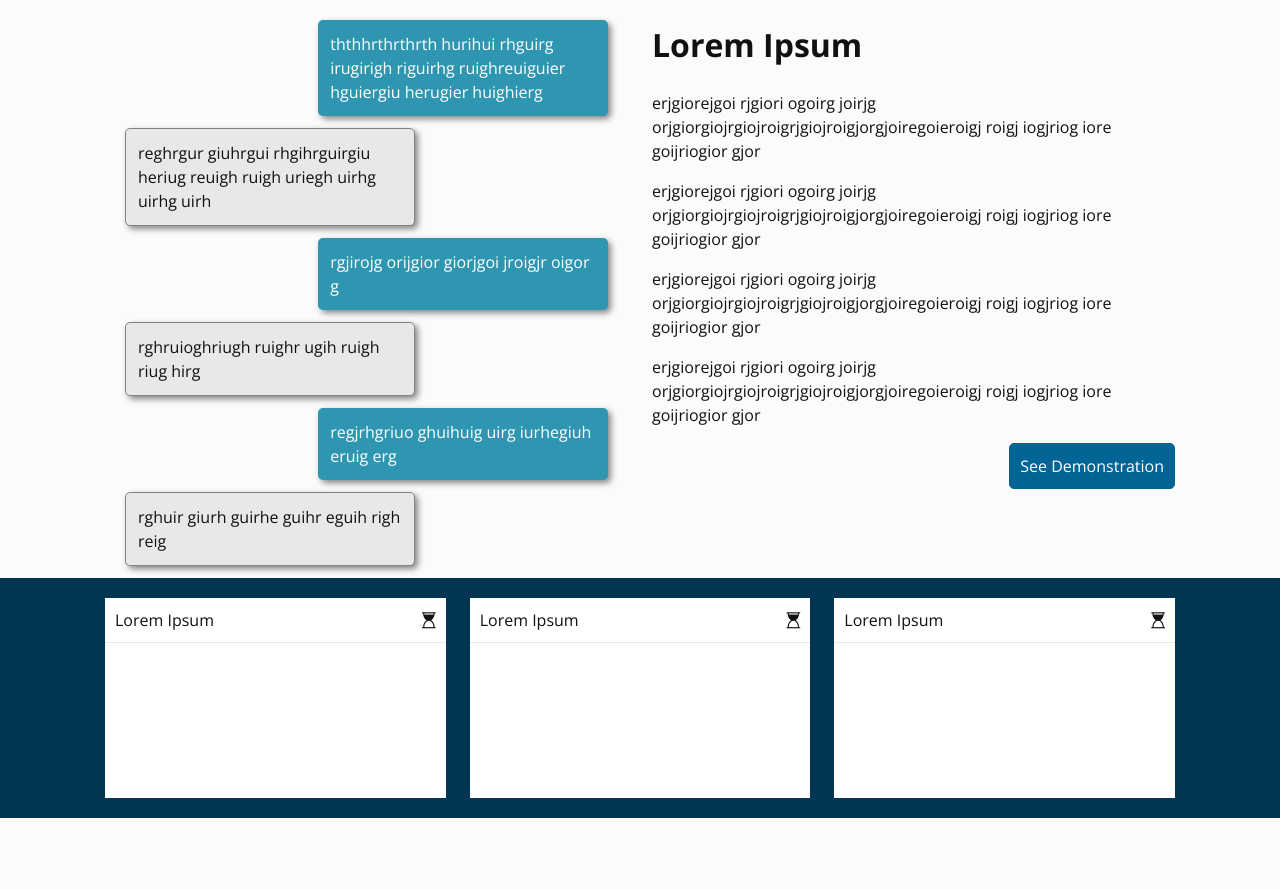
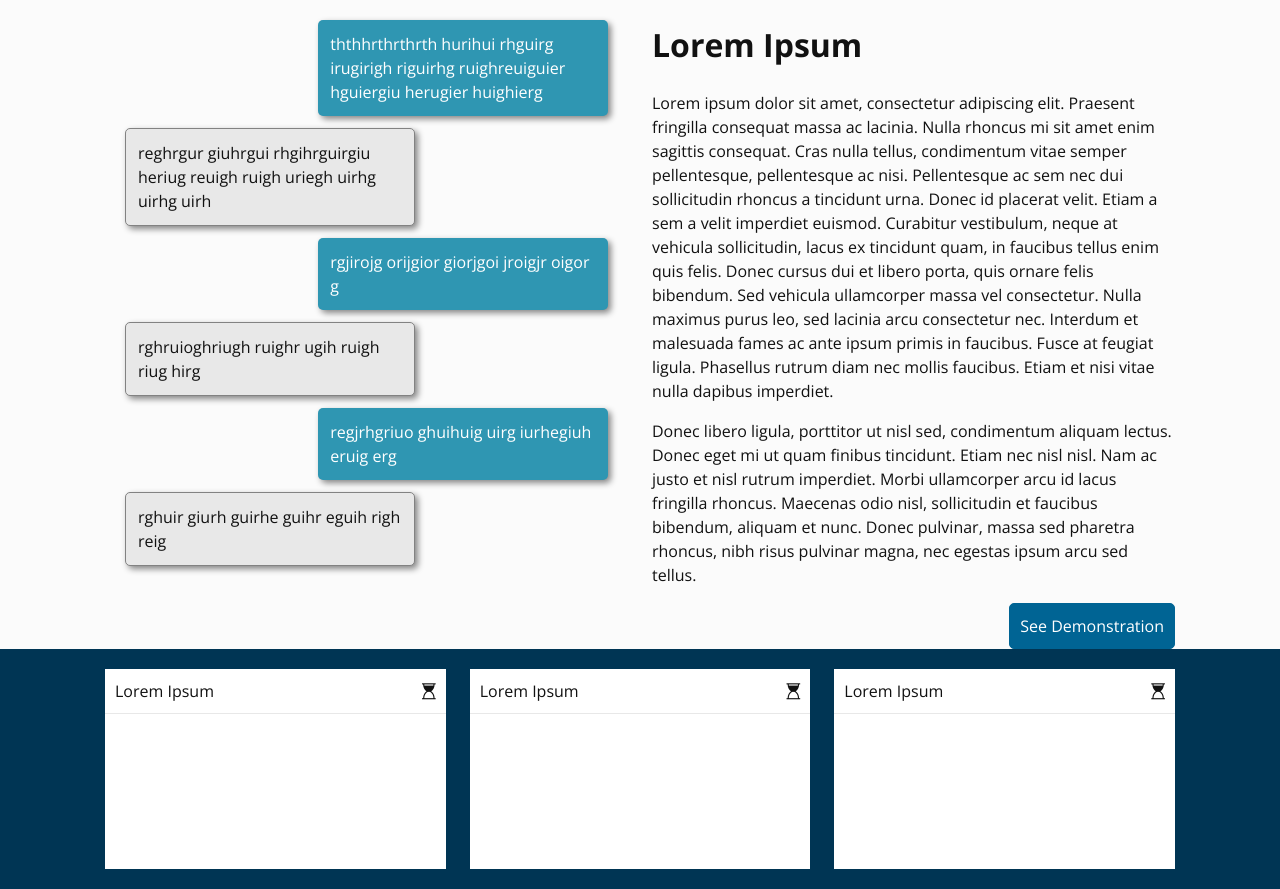
Before and after one commit to apentu/apentu.github.io, a Jekyll site: the page built from index.md, in a window 1280 px wide. Shown: the part 560-1449 px from the top of the page. Built offline with Jekyll 4.4.1, drawn with Linux system fonts in a browser that asks for light colours; before the commit the page ends 1378 px from its top, so only the background shows below that.

Commit message:
update lorem

```diff
--- a/_layouts/home.html
+++ b/_layouts/home.html
@@ -31,10 +31,8 @@ layout: default
 
    --><div class="grid__item one-half">
         <h1>Lorem Ipsum</h1>
-        <p>erjgiorejgoi rjgiori ogoirg joirjg orjgiorgiojrgiojroigrjgiojroigjorgjoiregoieroigj roigj iogjriog iore goijriogior gjor</p>
-        <p>erjgiorejgoi rjgiori ogoirg joirjg orjgiorgiojrgiojroigrjgiojroigjorgjoiregoieroigj roigj iogjriog iore goijriogior gjor</p>
-        <p>erjgiorejgoi rjgiori ogoirg joirjg orjgiorgiojrgiojroigrjgiojroigjorgjoiregoieroigj roigj iogjriog iore goijriogior gjor</p>
-        <p>erjgiorejgoi rjgiori ogoirg joirjg orjgiorgiojrgiojroigrjgiojroigjorgjoiregoieroigj roigj iogjriog iore goijriogior gjor</p>
+        <p>Lorem ipsum dolor sit amet, consectetur adipiscing elit. Praesent fringilla consequat massa ac lacinia. Nulla rhoncus mi sit amet enim sagittis consequat. Cras nulla tellus, condimentum vitae semper pellentesque, pellentesque ac nisi. Pellentesque ac sem nec dui sollicitudin rhoncus a tincidunt urna. Donec id placerat velit. Etiam a sem a velit imperdiet euismod. Curabitur vestibulum, neque at vehicula sollicitudin, lacus ex tincidunt quam, in faucibus tellus enim quis felis. Donec cursus dui et libero porta, quis ornare felis bibendum. Sed vehicula ullamcorper massa vel consectetur. Nulla maximus purus leo, sed lacinia arcu consectetur nec. Interdum et malesuada fames ac ante ipsum primis in faucibus. Fusce at feugiat ligula. Phasellus rutrum diam nec mollis faucibus. Etiam et nisi vitae nulla dapibus imperdiet. </p>
+        <p>Donec libero ligula, porttitor ut nisl sed, condimentum aliquam lectus. Donec eget mi ut quam finibus tincidunt. Etiam nec nisl nisl. Nam ac justo et nisl rutrum imperdiet. Morbi ullamcorper arcu id lacus fringilla rhoncus. Maecenas odio nisl, sollicitudin et faucibus bibendum, aliquam et nunc. Donec pulvinar, massa sed pharetra rhoncus, nibh risus pulvinar magna, nec egestas ipsum arcu sed tellus.</p>
         <a class="apentu-btn apentu-btn--lightblue apentu-btn--floatright" href="#">See Demonstration</a>
       </div>
     </div>
```
